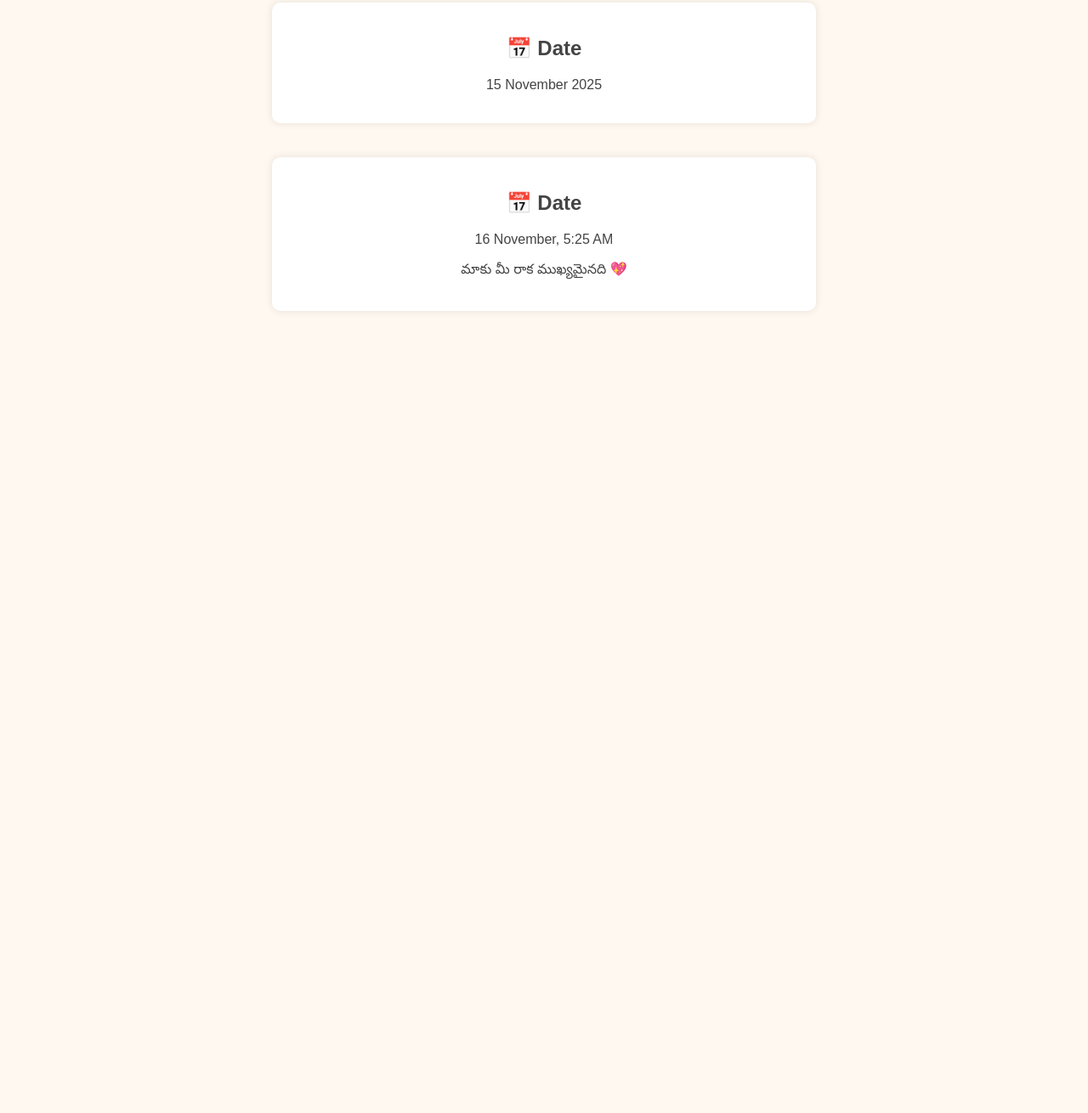
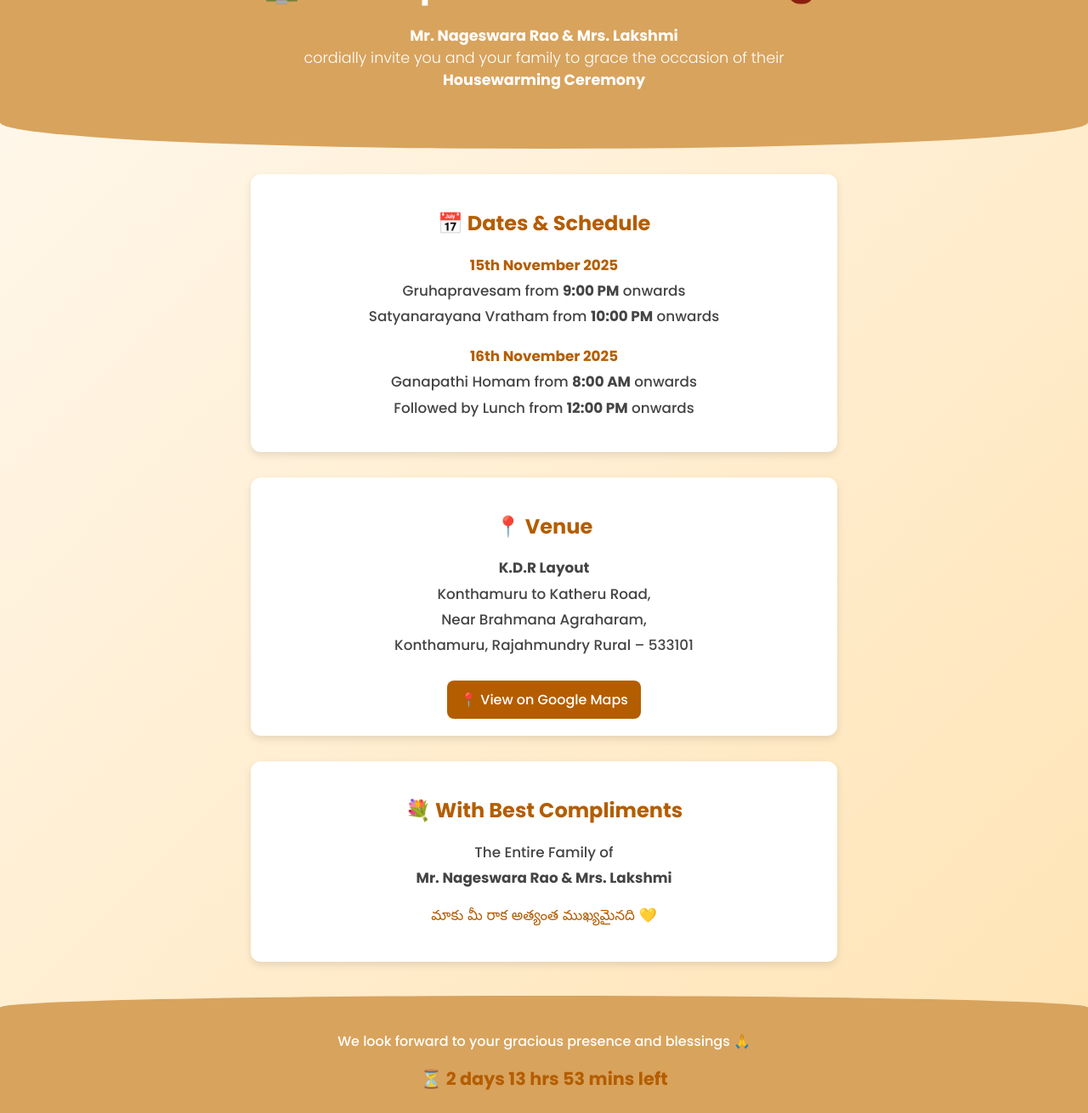
Before and after one commit to Akshath-Nittala/Housewarming.github.io, a plain HTML site: page Index.html in a window 1280 px wide. Shown: the part 135-1445 px from the top of the page at 85% size. Before the commit the page ends 800 px from the top, so only its background shows below. Drawn offline with Linux system fonts and the light colour scheme.

Commit message:
Revamp housewarming invitation layout and styles
Updated the HTML structure and styles for a housewarming invitation, including title, header, sections for details, venue, and footer.

```diff
--- a/Index.html
+++ b/Index.html
@@ -3,41 +3,166 @@
 <head>
   <meta charset="UTF-8">
   <meta name="viewport" content="width=device-width, initial-scale=1.0">
-  <title></title>
+  <title>Housewarming Invitation | Mr. Nageswara Rao & Mrs. Lakshmi</title>
+  <link href="https://fonts.googleapis.com/css2?family=Poppins:wght@300;500;700&display=swap" rel="stylesheet">
   <style>
     body {
-      background: #fff8f0;
       font-family: 'Poppins', sans-serif;
+      margin: 0;
+      padding: 0;
+      background: linear-gradient(135deg, #fff9f0, #ffe3b3);
+      color: #444;
       text-align: center;
-      color: #444;
     }
-    h1 { color: #d16b86; }
-    .section {
-      margin: 40px auto;
+
+    header {
+      background: #d8a35d;
+      color: white;
+      padding: 60px 20px 50px;
+      border-bottom-left-radius: 50% 10%;
+      border-bottom-right-radius: 50% 10%;
+    }
+
+    header h1 {
+      font-size: 2.5em;
+      margin-bottom: 10px;
+    }
+
+    header p {
+      font-size: 1.1em;
+      font-weight: 300;
+    }
+
+    section {
+      background: #fff;
+      margin: 30px auto;
       padding: 20px;
-      border-radius: 10px;
-      background: #fff;
-      width: 80%;
-      max-width: 600px;
-      box-shadow: 0 0 10px rgba(0,0,0,0.1);
+      border-radius: 12px;
+      width: 90%;
+      max-width: 650px;
+      box-shadow: 0 4px 10px rgba(0,0,0,0.1);
+    }
+
+    h2 {
+      color: #b45d00;
+      margin-bottom: 10px;
+    }
+
+    .details p {
+      line-height: 1.8;
+      font-size: 1.05em;
+    }
+
+    .highlight {
+      color: #b45d00;
+      font-weight: 600;
+    }
+
+    .telugu {
+      font-family: 'Noto Sans Telugu', sans-serif;
+      font-size: 1.1em;
+      color: #b45d00;
+      margin-top: 10px;
+    }
+
+    a.map-link {
+      display: inline-block;
+      margin-top: 10px;
+      background: #b45d00;
+      color: #fff;
+      padding: 10px 15px;
+      border-radius: 8px;
+      text-decoration: none;
+      transition: background 0.3s;
+    }
+
+    a.map-link:hover {
+      background: #8c4300;
+    }
+
+    footer {
+      margin-top: 40px;
+      background: #d8a35d;
+      color: white;
+      padding: 25px;
+      border-top-left-radius: 50% 10%;
+      border-top-right-radius: 50% 10%;
+    }
+
+    .countdown {
+      font-size: 1.3em;
+      font-weight: 600;
+      color: #b45d00;
+      margin-top: 10px;
     }
   </style>
 </head>
 <body>
-  <h1> House Warming Ceremony </h1>
-  <p>Invite you to celebrate our House Warming Ceremony</p>
 
-  <div class="section">
-    <h2>📅 Date</h2>
-    <p>15 November 2025</p>
-  </div>
+  <header>
+    <h1>🏠 Gruhapravesam Invitation 🪔</h1>
+    <p><strong>Mr. Nageswara Rao & Mrs. Lakshmi</strong><br>
+    cordially invite you and your family to grace the occasion of their<br>
+    <strong>Housewarming Ceremony</strong></p>
+  </header>
 
+  <section class="details">
+    <h2>📅 Dates & Schedule</h2>
+    <p><span class="highlight">15th November 2025</span><br>
+      Gruhapravesam from <strong>9:00 PM</strong> onwards<br>
+      Satyanarayana Vratham from <strong>10:00 PM</strong> onwards
+    </p>
 
+    <p><span class="highlight">16th November 2025</span><br>
+      Ganapathi Homam from <strong>8:00 AM</strong> onwards<br>
+      Followed by Lunch from <strong>12:00 PM</strong> onwards
+    </p>
+  </section>
 
-  <div class="section">
-    <h2>📅 Date </h2>
-    <p>16 November, 5:25 AM</p>
-    <p>మాకు మీ రాక ముఖ్యమైనది 💖</p>
-  </div>
+  <section class="details">
+    <h2>📍 Venue</h2>
+    <p><strong>K.D.R Layout</strong><br>
+      Konthamuru to Katheru Road,<br>
+      Near Brahmana Agraharam,<br>
+      Konthamuru, Rajahmundry Rural – 533101
+    </p>
+    <a class="map-link" href="https://maps.app.goo.gl/uxtKqvpauVzjQk9EA?g_st=ipc" target="_blank">📍 View on Google Maps</a>
+  </section>
+
+  <section class="details">
+    <h2>💐 With Best Compliments</h2>
+    <p>The Entire Family of<br>
+      <strong>Mr. Nageswara Rao & Mrs. Lakshmi</strong>
+    </p>
+    <p class="telugu">మాకు మీ రాక అత్యంత ముఖ్యమైనది 💛</p>
+  </section>
+
+  <footer>
+    <p>We look forward to your gracious presence and blessings 🙏</p>
+    <div class="countdown" id="countdown"></div>
+  </footer>
+
+  <script>
+    // Countdown to 15th November 2025, 9:00 PM
+    const eventDate = new Date("Nov 15, 2025 21:00:00").getTime();
+    const timer = setInterval(() => {
+      const now = new Date().getTime();
+      const diff = eventDate - now;
+
+      if (diff < 0) {
+        clearInterval(timer);
+        document.getElementById("countdown").innerHTML = "🎉 The ceremony has begun!";
+        return;
+      }
+
+      const days = Math.floor(diff / (1000 * 60 * 60 * 24));
+      const hours = Math.floor((diff % (1000 * 60 * 60 * 24)) / (1000 * 60 * 60));
+      const minutes = Math.floor((diff % (1000 * 60 * 60)) / (1000 * 60));
+
+      document.getElementById("countdown").innerHTML =
+        `⏳ ${days} days ${hours} hrs ${minutes} mins left`;
+    }, 1000);
+  </script>
+
 </body>
 </html>
```
